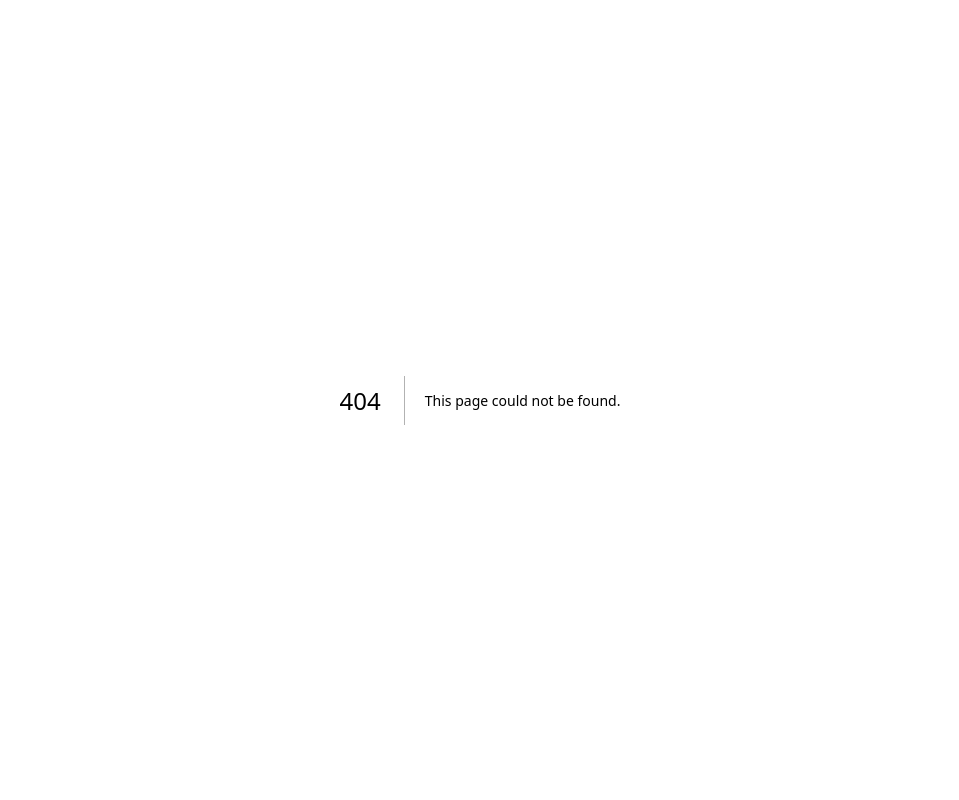
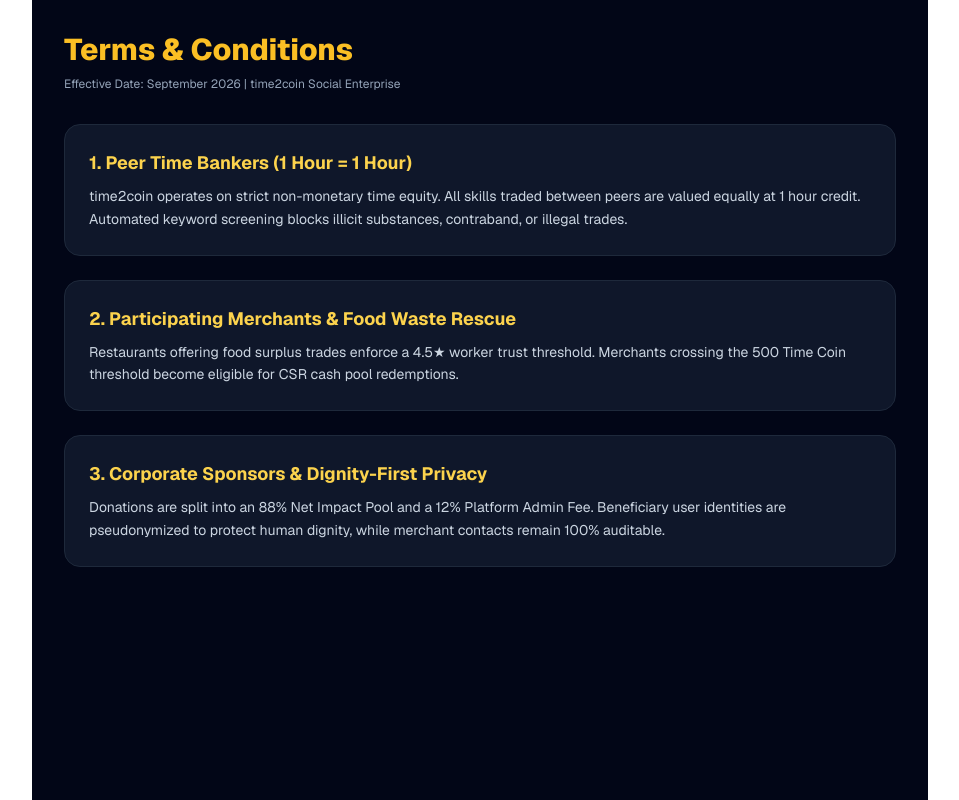
Before and after one commit to time2coin/time2coin, a Next.js app: page /terms in a window 1280 px wide. Before the commit this address had no page. Shown: the whole page, without its empty margins (160-1119 px from the left). Built offline with nearby package versions, Linux system fonts and the light colour scheme.

Commit message:
Create Terms and Conditions page component
This page outlines the terms and conditions for time2coin, including sections on peer time banking, participating merchants, and corporate sponsors.

```diff
--- /dev/null
+++ b/app/terms/page.tsx
@@ -0,0 +1,29 @@
+'use client';
+
+import React from 'react';
+
+export default function TermsAndConditionsPage() {
+  return (
+    <div className="min-h-screen bg-slate-950 text-slate-100 p-8 max-w-4xl mx-auto">
+      <h1 className="text-3xl font-extrabold text-amber-400 mb-2">Terms & Conditions</h1>
+      <p className="text-xs text-slate-400 mb-8">Effective Date: September 2026 | time2coin Social Enterprise</p>
+
+      <div className="space-y-6 text-sm text-slate-300 leading-relaxed">
+        <section className="bg-slate-900 border border-slate-800 p-6 rounded-2xl">
+          <h2 className="text-lg font-bold text-amber-300 mb-2">1. Peer Time Bankers (1 Hour = 1 Hour)</h2>
+          <p>time2coin operates on strict non-monetary time equity. All skills traded between peers are valued equally at 1 hour credit. Automated keyword screening blocks illicit substances, contraband, or illegal trades.</p>
+        </section>
+
+        <section className="bg-slate-900 border border-slate-800 p-6 rounded-2xl">
+          <h2 className="text-lg font-bold text-amber-300 mb-2">2. Participating Merchants & Food Waste Rescue</h2>
+          <p>Restaurants offering food surplus trades enforce a 4.5★ worker trust threshold. Merchants crossing the 500 Time Coin threshold become eligible for CSR cash pool redemptions.</p>
+        </section>
+
+        <section className="bg-slate-900 border border-slate-800 p-6 rounded-2xl">
+          <h2 className="text-lg font-bold text-amber-300 mb-2">3. Corporate Sponsors & Dignity-First Privacy</h2>
+          <p>Donations are split into an 88% Net Impact Pool and a 12% Platform Admin Fee. Beneficiary user identities are pseudonymized to protect human dignity, while merchant contacts remain 100% auditable.</p>
+        </section>
+      </div>
+    </div>
+  );
+}
```
